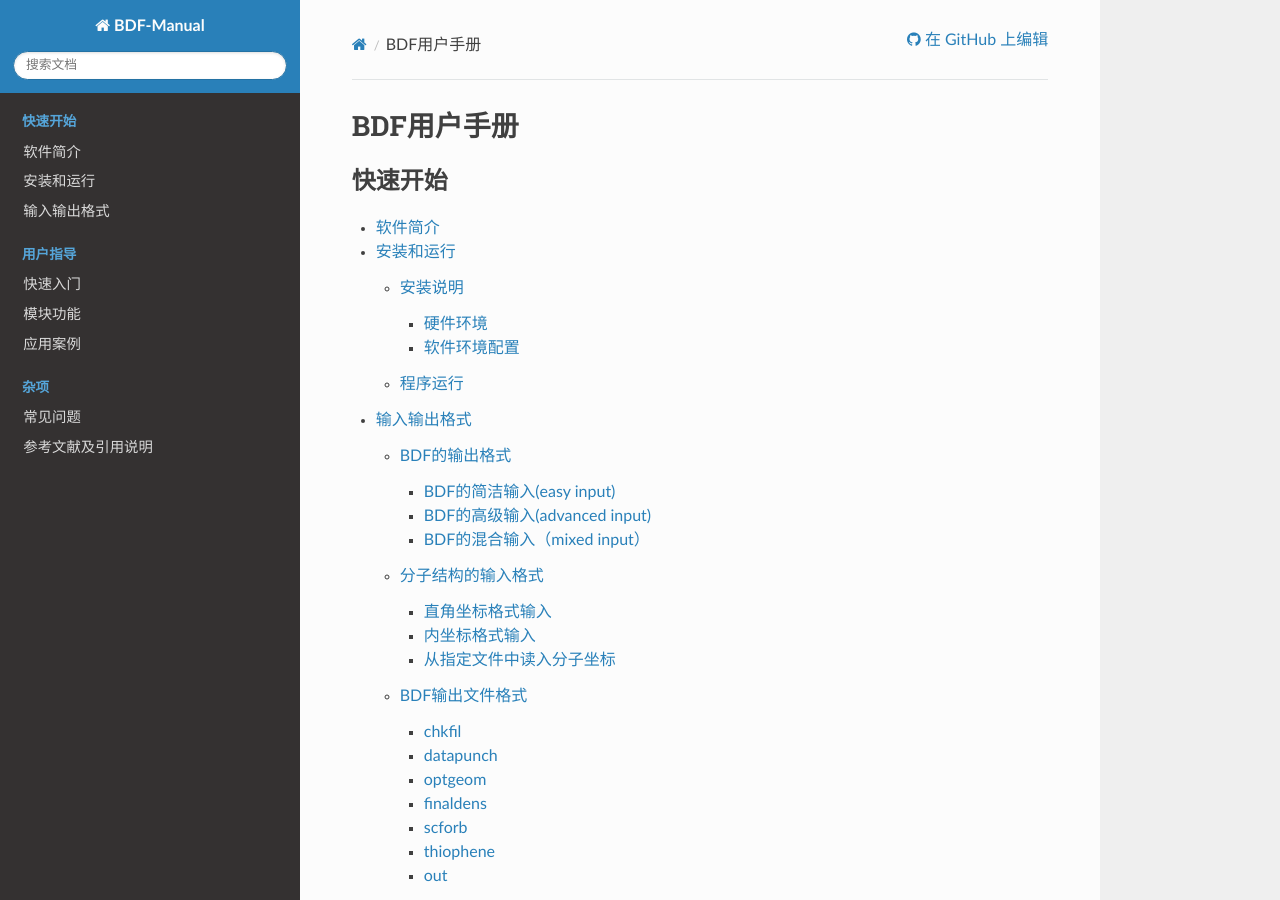
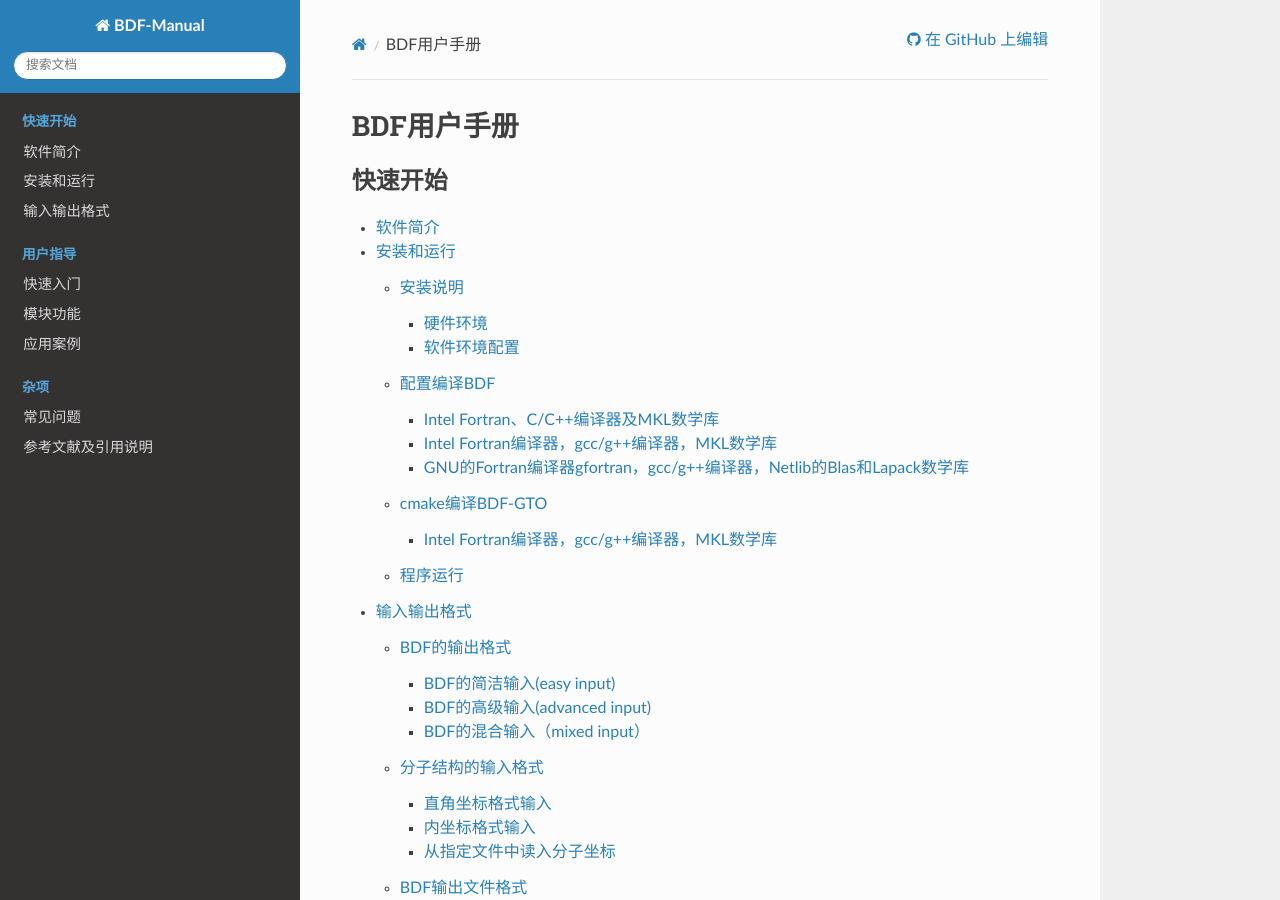
Before and after one commit to BDF-manual-maintenance/BDF-Manual, a Sphinx documentation site: the page built from source/index.rst, in a window 1280 px wide and 900 px high. Built offline with Sphinx 7.4.7 and the Read the Docs theme 2.0.0, drawn with Linux system fonts in a browser that asks for light colours; pages that are not in the unit, such as notebooks, are missing from menus; part of the change alters nothing that is shown.

Commit message:
Update Installation.rst

```diff
--- a/source/Installation.rst
+++ b/source/Installation.rst
@@ -29,5 +29,156 @@
  * openmpi 1.4.1版本及以上（编译并行版本的BDF）
 
 
+.. _1.1 配置编译BDF:
+
+配置编译BDF
+==========================================================================
+
+------------------------------------------------------------------------------------------------------------------------------------------------------------------
+以Linux下Bash Shell为例，所有操作均在BDF的主目录:
+
+
+.. _1.1.1 Intel Fortran、C/C++编译器及MKL数学库:
+
+Intel Fortran、C/C++编译器及MKL数学库
+------------------------------------------------------
+
+------------------------------------------------------------------------------------------------------------------------------------------------------------------
+
+
+
+.. code-block:: python
+
+    #设置编译器
+    $export FC=ifort
+    $export CC=icc
+    $export CXX=icpc
+    #设置数学库
+    $export MATHLIB=”-lmkl_intel_ilp64 -lmkl_sequential -lmkl_core”
+    $export MATHINCLUDE=”-I/opt/intel/mkl/include”
+    #配置BDF，产生Makefile
+    $./configure --enable-mkl=yes --enable-openmp=yes --enable-i8=yes
+    #编译BDF
+    $make
+
+.. _ 1.1.2 Intel Fortran编译器，gcc/g++编译器，MKL数学库:
+
+Intel Fortran编译器，gcc/g++编译器，MKL数学库
+------------------------------------------------------
+
+------------------------------------------------------------------------------------------------------------------------------------------------------------------
+
+.. code-block:: python
+
+    #设置编译器
+    $export FC=ifort
+    $export CC=icc
+    $export CXX=g++
+    #设置数学库
+    $export MATHLIB=”-lmkl_intel_ilp64 -lmkl_sequential -lmkl_core”
+    $export MATHINCLUDE=”-I/opt/intel/mkl/include”
+    #配置BDF，产生Makefile
+    $./configure --enable-mkl=yes --enable-openmp=yes --enable-i8=yes
+    #编译BDF
+    $make
+
+.. _ 1.1.3 GNU的Fortran编译器gfortran，gcc/g++编译器，Netlib的Blas和Lapack数学库:
+
+GNU的Fortran编译器gfortran，gcc/g++编译器，Netlib的Blas和Lapack数学库
+------------------------------------------------------
+
+------------------------------------------------------------------------------------------------------------
+
+.. code-block:: python
+
+    #设置编译器
+    $export FC=gfortran
+    $export CC=icc
+    $export CXX=g++
+    #设置数学库
+    $export MATHLIB=”-L/home/bsuo/lapack-3.8.0 -llapack -lblas -lcblas -llapacke”
+    $export MATHINCLUDE=”-I/home/bsuo/lapack-3.8.0/LAPACKE/include -I/home/bsuo/lapack-3.8.0/CBLAS/include”
+    #配置BDF，产生Makefile
+    $./configure --enable-mkl=no --enable-openmp=yes --enable-i8=yes
+    #编译BDF
+    $make
+
+.. _ 1.2 cmake编译BDF-GTO:
+
+
+cmake编译BDF-GTO
+==========================================================================
+
+------------------------------------------------------------------------------------------------------------
+
+
+
+.. _ 1.2.1 Intel Fortran编译器，gcc/g++编译器，MKL数学库:
+
+Intel Fortran编译器，gcc/g++编译器，MKL数学库
+------------------------------------------------------
+
+------------------------------------------------------------------------------------------------------------
+
+.. code-block:: python
+
+    #设置编译器
+    $export FC=ifort
+    $export CC=icc
+    $export CXX=g++
+    #cmake由setup命令自动执行
+    $./setup --fc=${FC} --cc=${CC} --cxx=${CXX} --bdfpro --int64 --mkl sequential $1
+    #在build目录下构建BDF
+    $cd build
+    $make
+    #安装BDF
+    $make install
+    #将build下bdf-pkg-pro复制至任意路径后，在bdfrc中写入正确路径，如：
+    $BDFHOME=/home/user/bdf-pkg-pro
+    #运行命令
+    $$BDFHOME/sbin/bdfdrv.py -r **.inp
+
+.. _ 1.3 程序运行:
+
+
 程序运行
-================================================
+==========================================================================
+
+------------------------------------------------------------------------------------------------------------
+
+BDF需要在Linux终端下运行。运行BDF，需要先准备输入文件。输入文件的具体格式在手册后几节详述。这里我们利用BDF自带的测试算例作为例子，先简述如何运行BDF。
+假设用户目录为 /home/user, BDF被安装在 /home/user/bdf-pkg-pro中。准备好输入文件 ``ch2-hf.inp`` 之后，按照如下方法执行。
+
+.. code-block:: python
+
+    #在/home/user中新建一个文件夹test
+    $mkdir test
+    $cd test
+    #拷贝/home/user/bdf-pkg-pro/tests/easyinput/ch2-hf.inp到test文件夹
+    $cp /home/user/bdf-pkg-pro/tests/easyinput/ch2-hf.inp
+    #在test目录中运行提交命令
+    $$BDFHOME/sbin/bdfdrv.py -r **.inp
+
+我们还可以写 ``run.sh`` 脚本来运行BDF，之后使用 :guilabel:`run.sh` 提交任务。
+
+在 ``run.sh`` 中写入如下内容：
+
+.. code-block:: python
+
+    #!/bin/bash
+
+    export BDFHOME=/home/user/bdf-pkg-pro
+    export BDF_TMPDIR=/tmp/$RANDOM
+
+    export OMP_NUM_THREADS=2
+    export OMP_STACKSIZE=1G
+
+    $BDFHOME/sbin/bdfdrv.py -r $1
+
+更改脚本的运行权限
+$chmod +x run.sh
+
+运行BDF
+$./run.sh ch2-hf.inp或$./run.sh ch2-hf.inp > ch2-hf.log
+
+若使用排队系统（例如PBS/slurm等）提交任务，只需配置完成相应的 ``.pbs`` 或 ``.slurm`` 脚本，之后使用 :guilabel:`qsub xx.pbs` 或用 :guilabel:`sbatch xx.slurm` 提交任务即可。
```
